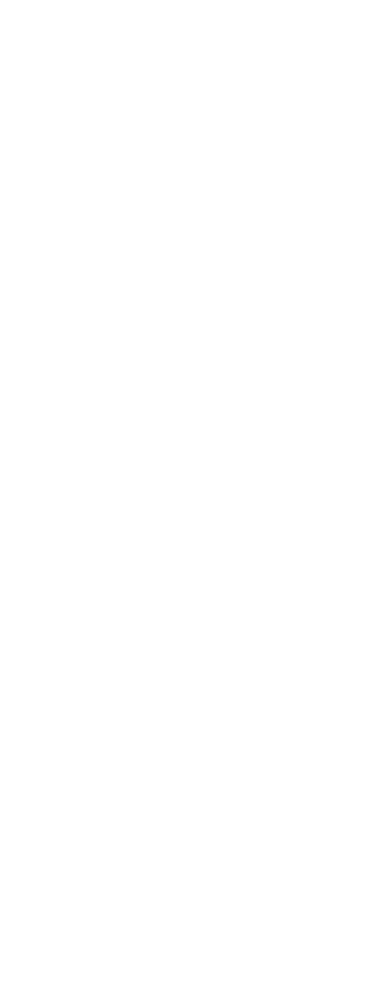
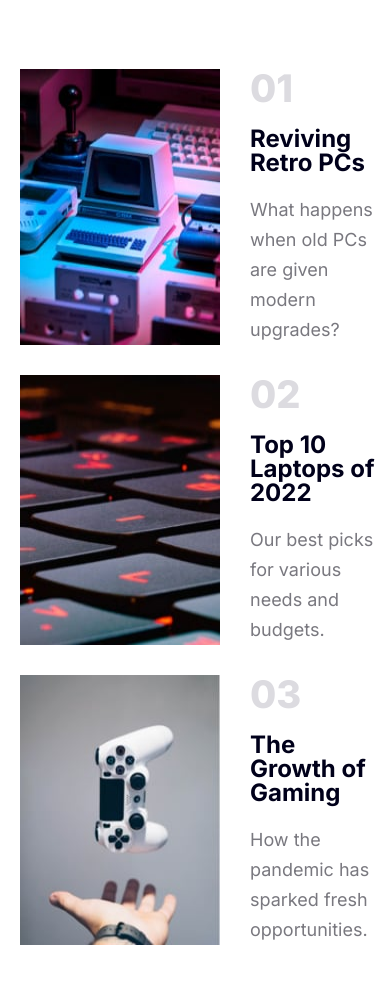
Before and after one commit to sabam23/news-homepage, an Angular app: page / in a window 390 px wide. Shown: the part 1600-2583 px from the top of the page. Before the commit the page ends 1609 px from the top, so only its background shows below. Built offline with nearby package versions, Linux system fonts and the light colour scheme.

Commit message:
add popular-news component(responsive)

```diff
--- a/src/app/app.module.ts
+++ b/src/app/app.module.ts
@@ -1,12 +1,13 @@
 import { NgModule } from '@angular/core';
 import { BrowserModule } from '@angular/platform-browser';
+import { AppRoutingModule } from './app-routing.module';
 
-import { AppRoutingModule } from './app-routing.module';
 import { AppComponent } from './app.component';
 import { NavBarComponent } from './nav-bar/nav-bar.component';
 import { MainNewsPageComponent } from './main-news-page/main-news-page.component';
 import { DashboardComponent } from './dashboard/dashboard.component';
 import { NewsComponent } from './news/news.component';
+import { PopularNewsComponent } from './popular-news/popular-news.component';
 
 @NgModule({
   declarations: [
@@ -14,7 +15,8 @@
     NavBarComponent,
     MainNewsPageComponent,
     DashboardComponent,
-    NewsComponent
+    NewsComponent,
+    PopularNewsComponent
   ],
   imports: [
     BrowserModule,
--- a/src/app/dashboard/dashboard.component.html
+++ b/src/app/dashboard/dashboard.component.html
@@ -1,2 +1,3 @@
 <app-main-news-page></app-main-news-page>
 <app-news></app-news>
+<app-popular-news></app-popular-news>
--- a/src/app/dashboard/dashboard.component.scss
+++ b/src/app/dashboard/dashboard.component.scss
@@ -6,7 +6,7 @@
    width: 100%;
 }
 
-@media only screen and (max-width: 655px)    {
+@media only screen and (max-width: 755px)    {
     :host {
         flex-direction: column;
         justify-content: center;
@@ -20,7 +20,7 @@
     }
 }
 
-@media only screen and (min-width: 655px) and (max-width:1200px) {
+@media only screen and (min-width: 755px) and (max-width:1200px) {
     :host {
         flex-direction: row;
         column-gap: 20px;
--- a/src/app/main-news-page/main-news-page.component.scss
+++ b/src/app/main-news-page/main-news-page.component.scss
@@ -39,7 +39,7 @@
     }
 }
 
-@media only screen and (max-width: 655px)   {
+@media only screen and (max-width: 755px)   {
     .main-container {
         flex-direction: column;
         margin: auto;
@@ -119,7 +119,7 @@
     }
 }
 
-@media only screen and (min-width: 655px) and (max-width:1200px) {
+@media only screen and (min-width: 755px) and (max-width:1200px) {
     .main-container {
         width: 100%;
         flex-wrap: wrap;
--- a/src/app/nav-bar/nav-bar.component.scss
+++ b/src/app/nav-bar/nav-bar.component.scss
@@ -15,7 +15,7 @@
     }
 }
 
-@media only screen and (max-width: 655px){
+@media only screen and (max-width: 755px){
     .nav-bar {
         width: 92%;
         justify-content: space-between;
@@ -73,7 +73,7 @@
     }
 }
 
-@media only screen and (min-width: 655px) {
+@media only screen and (min-width: 755px) {
     .menu-icon {
         display: none;
     }
--- a/src/app/news/news.component.scss
+++ b/src/app/news/news.component.scss
@@ -5,6 +5,7 @@
   background-color: #00001a;
   font-family: "Inter", sans-serif;
   padding-top: 30px;
+  margin-bottom: 60px;
 
   &-title {
     color: #e2ad59;
@@ -49,7 +50,7 @@
   }
 }
 
-@media only screen and (max-width: 655px) {
+@media only screen and (max-width: 755px) {
   :host {
     padding: 20px;
     width: 92%;
@@ -67,7 +68,7 @@
   }
 }
 
-@media only screen and (min-width: 655px) and (max-width: 1200px) {
+@media only screen and (min-width: 755px) and (max-width: 1200px) {
   .news {
     width: 100%;
     height: auto;
--- /dev/null
+++ b/src/app/popular-news/popular-news.component.html
@@ -0,0 +1,34 @@
+<div class="popular-news">
+    <div class="popular-news-tab">
+        <img src="../../assets/image-retro-pcs.jpg" alt="retro pc">
+        <div class="popular-news-tab-content">
+            <h1>01</h1>
+            <h2>Reviving Retro PCs</h2>
+            <p class="content">What happens when old PCs <br>
+                are given modern upgrades?
+            </p>
+        </div>
+    </div>
+    <div class="popular-news-tab">
+        <img src="../../assets/image-top-laptops.jpg" alt="retro pc">
+        <div class="popular-news-tab-content">
+            <h1>02</h1>
+            <h2>Top 10 Laptops of 2022</h2>
+            <p class="content">
+                Our best picks for various <br>
+                needs and budgets.
+            </p>
+        </div>
+    </div>
+    <div class="popular-news-tab">
+        <img src="../../assets/image-gaming-growth.jpg" alt="retro pc">
+        <div class="popular-news-tab-content">
+            <h1>03</h1>
+            <h2>The Growth of Gaming</h2>
+            <p class="content">
+                How the pandemic has <br>
+                sparked fresh opportunities.
+            </p>
+        </div>
+    </div>
+</div>
--- /dev/null
+++ b/src/app/popular-news/popular-news.component.scss
@@ -0,0 +1,139 @@
+.popular-news {
+    display: flex;
+    max-width: 1200px;
+    font-family: "Inter", sans-serif;
+    margin-bottom: 60px;
+
+    &-tab {
+        display: flex;
+        column-gap: 30px;
+        cursor: pointer;
+
+        &:hover &-content > h2{
+            color: #d96a5f;
+        }
+
+        &-content {
+            display: flex;
+            flex-direction: column;
+            row-gap: 20px;
+
+            & > h1 {
+                font-size: 38px;
+                font-weight: 800;
+                color: #dcdbe0;
+            }
+
+            & > h2 {
+                font-size: 24px;
+                font-weight: 700;
+                color: #00001a;
+            }
+
+            & > .content {
+                font-size: 18px;
+                color: #79787f;
+                line-height: 30px;
+            }
+        }
+    }
+}
+
+@media only screen and (min-width: 455px) and (max-width: 755px) {
+    :host {
+        width: 92%;
+    }
+
+    .popular-news {
+        flex-direction: column;
+        row-gap: 25px;
+
+        &-tab {
+            height: 180px;
+
+            > img {
+                height: 180px;
+            }
+        }
+    }
+}
+
+@media only screen and (min-width: 1200px) {
+    :host {
+        width: 100%;
+    }
+
+    .popular-news {
+        flex-direction: row;
+        column-gap: 30px;
+
+        &-tab {
+            height: 150px;
+
+            & > img {
+                height: 150px;
+            }
+
+
+            &-content {
+                & > h2 {
+                    font-size: 20px;
+                }
+
+                & > .content {
+                    font-size: 17px;
+                }
+            }
+        }
+    }
+}
+
+@media only screen and (min-width: 755px) and (max-width: 1200px) {
+    :host {
+        width: 93%;
+    }
+
+    .popular-news {
+        flex-direction: row;
+        column-gap: 20px;
+
+        &-tab {
+            height: 130px;
+
+            & > img {
+                height: 130px;
+            }
+
+
+            &-content {
+                & > h2 {
+                    font-size: 19px;
+                }
+
+                & > .content {
+                    font-size: 16px;
+                    line-height: 17px;
+                }
+            }
+        }
+    }
+}
+
+@media only screen and (max-width: 455px) {
+    :host {
+        width: 92%;
+    }
+
+    .popular-news {
+        flex-direction: column;
+        row-gap: 30px;
+
+        &-tab {
+            height: auto;
+
+            > img {
+                height: auto;
+            }
+        }
+    }
+}
```
Also changed, not shown: src/app/popular-news/popular-news.component.ts (added, +9 -0 lines), 1 other file (tests, documents, lock files or other folders).
